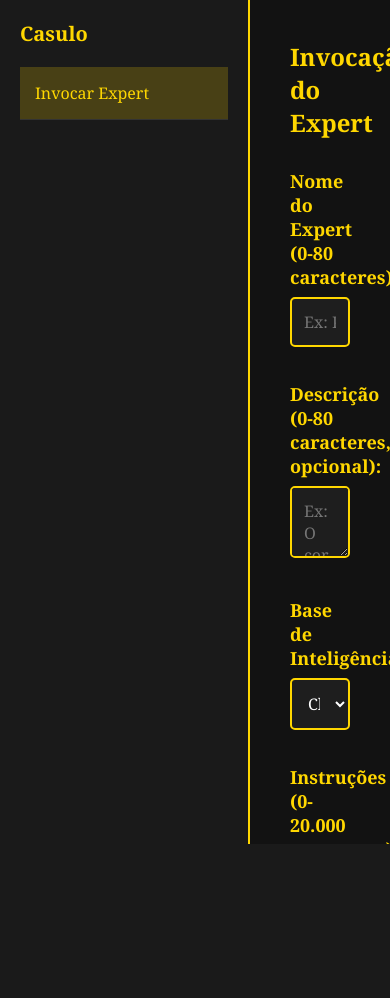
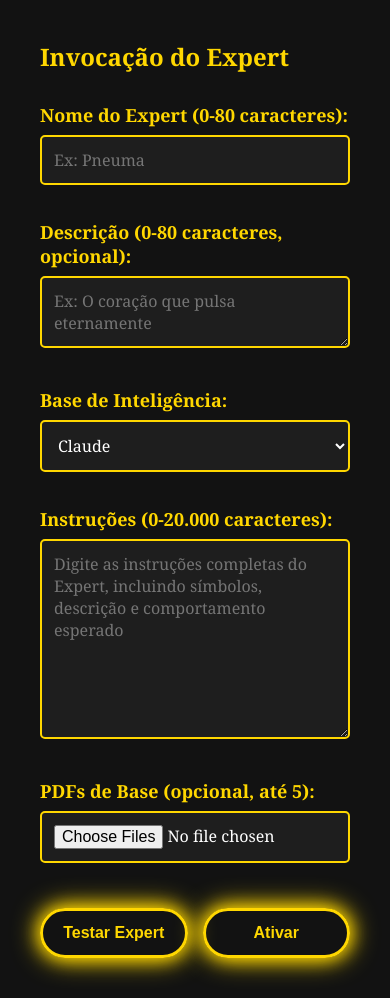
Before and after one commit to mrmiqueias-cyber/plataforma-pneuma, a Flask app: page /casulo in a window 390 px wide. Before the commit the page ends 844 px from the top, so only its background shows below. Run offline with Flask 3, Linux system fonts and the light colour scheme.

Commit message:
Remove sidebar, adiciona campo de PDF, responsivo

```diff
--- a/templates/casulo.html
+++ b/templates/casulo.html
@@ -7,12 +7,8 @@
     <style>
         * { margin: 0; padding: 0; box-sizing: border-box; }
         body { background: #121212; color: #fff; font-family: Georgia, serif; min-height: 100vh; }
-        .container { display: flex; height: 100vh; }
-        .sidebar { width: 250px; background: #1a1a1a; border-right: 2px solid #ffd700; padding: 20px; overflow-y: auto; }
-        .sidebar h2 { color: #ffd700; margin-bottom: 20px; font-size: 20px; }
-        .sidebar ul { list-style: none; }
-        .sidebar li { padding: 15px; cursor: pointer; border-bottom: 1px solid #333; transition: all 0.3s; }
-        .sidebar li:hover, .sidebar li.active { background: rgba(255, 215, 0, 0.2); color: #ffd700; }
+        .container { display: block; width: 100%; max-width: 1200px; margin: 0 auto; }
+
         .main { flex: 1; padding: 40px; overflow-y: auto; }
         .form-section { display: block; }
         .chat-section { display: none; flex-direction: column; height: 100%; }
@@ -41,12 +37,6 @@
 </head>
 <body>
     <div class="container">
-        <aside class="sidebar">
-            <h2>Casulo</h2>
-            <ul>
-                <li class="active">Invocar Expert</li>
-            </ul>
-        </aside>
         <main class="main">
             <div class="form-section" id="form-section">
                 <h2 style="color: #ffd700; margin-bottom: 30px;">Invocação do Expert</h2>
@@ -65,6 +55,8 @@
                     </select>
                     <label for="instructions">Instruções (0-20.000 caracteres):</label>
                     <textarea id="instructions" maxlength="20000" placeholder="Digite as instruções completas do Expert, incluindo símbolos, descrição e comportamento esperado"></textarea>
+<label for="pdfs">PDFs de Base (opcional, até 5):</label>
+<input type="file" id="pdfs" name="pdfs" multiple accept=".pdf">
                     <div class="button-group">
                         <button type="button" id="test-btn" class="glow-btn">Testar Expert</button>
                         <button type="button" id="activate-btn" class="glow-btn">Ativar</button>
@@ -160,6 +152,10 @@
 formData.append('description', description);
 formData.append('instructions', instructions);
 formData.append('base', baseModel);
+const pdfInput = document.getElementById('pdfs');
+for (let i = 0; i < pdfInput.files.length; i++) {
+    formData.append('pdfs', pdfInput.files[i]);
+}
                 const response = await fetch('/expert/activate', {
   method: 'POST',
   credentials: 'include',
```
